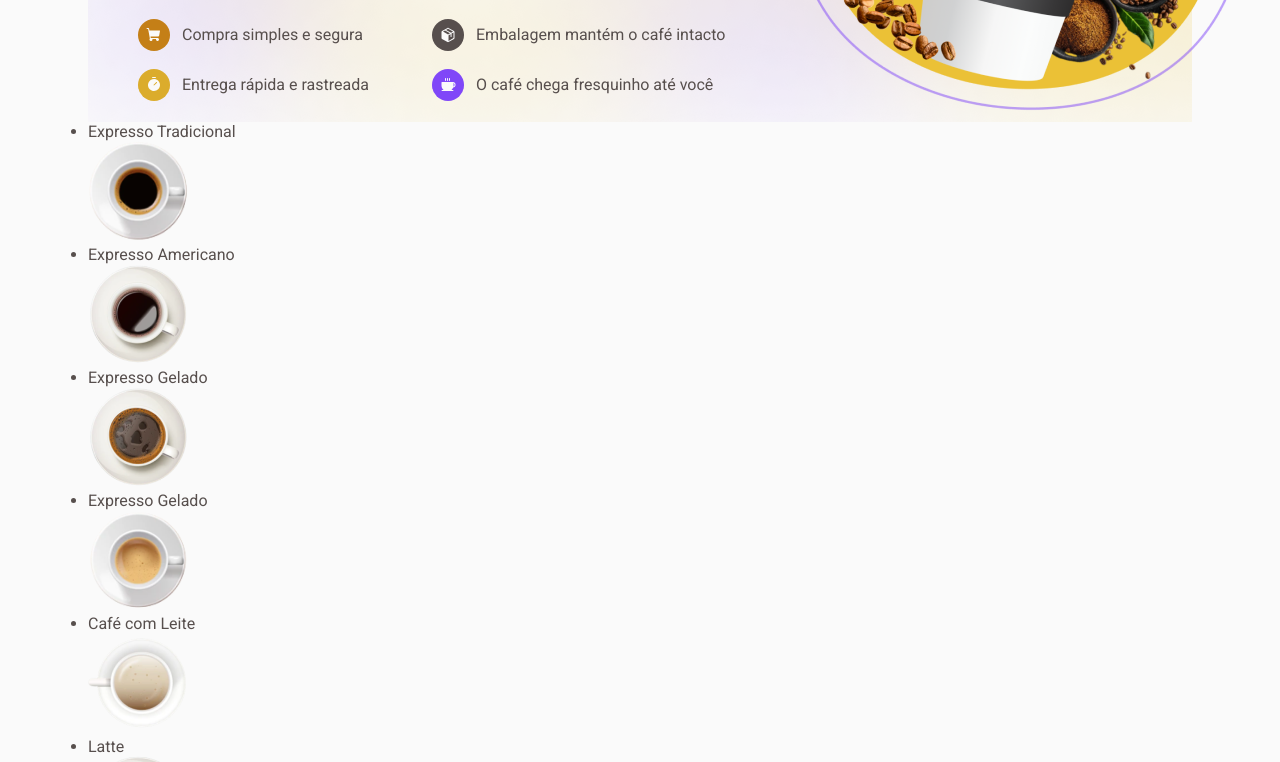
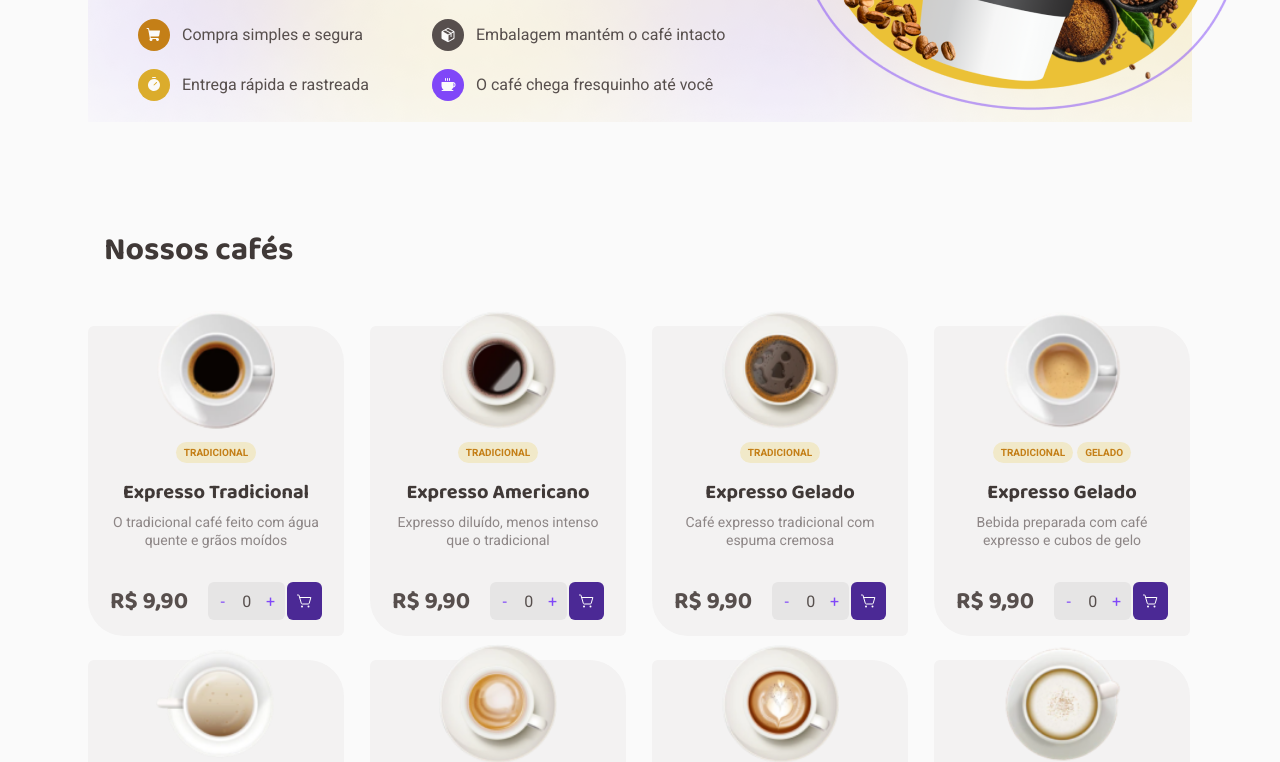
Before and after one commit to danield-dcc/coffee-delivery, a React (Vite) app: page / in a window 1280 px wide. Shown: the part 420-1182 px from the top of the page. Built offline with nearby package versions, Linux system fonts and the light colour scheme.

Commit message:
home page

```diff
--- a/db/db.json
+++ b/db/db.json
@@ -5,7 +5,7 @@
         "name": "Expresso Tradicional",
         "description": "O tradicional café feito com água quente e grãos moídos",
         "coffeeImageUrl": "/src/assets/CoffeeIcons/Tradicional.png",
-        "value":999
+        "value":990
     },
     {
         "id": 2,
@@ -13,7 +13,7 @@
         "name": "Expresso Americano",
         "description": "Expresso diluído, menos intenso que o tradicional",
         "coffeeImageUrl": "/src/assets/CoffeeIcons/Americano.png",
-        "value":999
+        "value":990
     },
     {
         "id": 3,
@@ -21,7 +21,7 @@
         "name": "Expresso Gelado",
         "description": "Café expresso tradicional com espuma cremosa",
         "coffeeImageUrl": "/src/assets/CoffeeIcons/Cafe-Gelado.png",
-        "value":999
+        "value":990
     },
     {
         "id": 4,
@@ -29,7 +29,7 @@
         "tags": ["Tradicional", "Gelado"],
         "description": "Bebida preparada com café expresso e cubos de gelo",
         "coffeeImageUrl": "/src/assets/CoffeeIcons/Expresso-Cremoso.png",
-        "value":999
+        "value":990
     },
     {
         "id": 5,
@@ -37,7 +37,7 @@
         "tags": ["Tradicional", "Com Leite"],
         "description": "Meio a meio de expresso tradicional com leite vaporizado",
         "coffeeImageUrl": "/src/assets/CoffeeIcons/Cafe-com-Leite.png",
-        "value":999
+        "value":990
     },
     {
         "id": 6,
@@ -45,7 +45,7 @@
         "tags": ["Tradicional", "Com Leite"],
         "description": "Uma dose de café expresso com o dobro de leite e espuma cremosa",
         "coffeeImageUrl": "/src/assets/CoffeeIcons/Latte.png",
-        "value":999
+        "value":990
     },
     {
         "id": 7,
@@ -53,7 +53,7 @@
         "tags": ["Tradicional", "Com Leite"],
         "description": "Bebida com canela feita de doses iguais de café, leite e espuma",
         "coffeeImageUrl": "/src/assets/CoffeeIcons/Capuccino.png",
-        "value":999
+        "value":990
     },
     {
         "id": 8,
@@ -61,7 +61,7 @@
         "tags": ["Tradicional", "Com Leite"],
         "description": "Café expresso misturado com um pouco de leite quente e espuma",
         "coffeeImageUrl": "/src/assets/CoffeeIcons/Macchiato.png",
-        "value":999
+        "value":990
     },
     {
         "id": 9,
@@ -69,7 +69,7 @@
         "tags": ["Tradicional", "Com Leite"],
         "description": "Café expresso com calda de chocolate, pouco leite e espuma",
         "coffeeImageUrl": "/src/assets/CoffeeIcons/Mochaccino.png",
-        "value":999
+        "value":990
     },
     {
         "id": 10,
@@ -77,7 +77,7 @@
         "tags": ["Especial", "Com Leite"],
         "description": "Bebida feita com chocolate dissolvido no leite quente e café",
         "coffeeImageUrl": "/src/assets/CoffeeIcons/Chocolate-Quente.png",
-        "value":999
+        "value":990
     },
     {
         "id": 11,
@@ -85,7 +85,7 @@
         "tags": ["Especial", "Alcoolico", "Gelado"],
         "description": "Drink gelado de café expresso com rum, creme de leite e hortelã",
         "coffeeImageUrl": "/src/assets/CoffeeIcons/Cubano.png",
-        "value":999
+        "value":990
     },
     {
         "id": 12,
@@ -93,7 +93,7 @@
         "tags": ["Especial"],
         "description": "Bebida adocicada preparada com café e leite de coco",
         "coffeeImageUrl": "/src/assets/CoffeeIcons/Havaiano.png",
-        "value":999
+        "value":990
     },
     {
         "id": 13,
@@ -101,7 +101,7 @@
         "tags": ["Especial"],
         "description": "Bebida preparada com grãos de café árabe e especiarias",
         "coffeeImageUrl": "/src/assets/CoffeeIcons/Arabe.png",
-        "value":999
+        "value":990
     },
     {
         "id": 14,
@@ -109,7 +109,7 @@
         "tags": ["Especial", "Alcoolico"],
         "description": "Bebida a base de café, uísque irlandês, açúcar e chantilly",
         "coffeeImageUrl": "/src/assets/CoffeeIcons/Irlandes.png",
-        "value":999
+        "value":990
     }
 
 ]
--- /dev/null
+++ b/src/components/CoffeeCard/index.tsx
@@ -0,0 +1,76 @@
+import { useState } from 'react'
+import { moneyFormatter } from '../../utils/moneyFormater'
+import {
+  CardBuyOutContent,
+  CardContainer,
+  CardSubTittle,
+  CardTag,
+  CardTittle,
+  CardImg,
+  TagWrapper,
+  AddCoffeeButton,
+  ShowTotalCoffees,
+  SubtractCoffeeButton,
+  CartButton,
+} from './styles'
+import { ShoppingCartSimple } from 'phosphor-react'
+
+interface CoffeeCardProps {
+  image: string
+  tittle: string
+  subTittle: string
+  value: number
+  tag: string[]
+}
+
+export function CoffeeCard({
+  image,
+  subTittle,
+  tittle,
+  value,
+  tag,
+}: CoffeeCardProps) {
+  const [totalSelectedCoffees, setTotalSelectedCoffees] = useState(0)
+  return (
+    <CardContainer>
+      <CardImg src={image} alt="" />
+
+      <TagWrapper>
+        {tag.map((item) => (
+          <CardTag key={item}>
+            <p>{item}</p>
+          </CardTag>
+        ))}
+      </TagWrapper>
+
+      <CardTittle>{tittle}</CardTittle>
+      <CardSubTittle>{subTittle}</CardSubTittle>
+      <CardBuyOutContent>
+        <span>{moneyFormatter.format(value / 100)}</span>
+
+        <SubtractCoffeeButton
+          onClick={
+            totalSelectedCoffees > 0
+              ? () => setTotalSelectedCoffees((oldV) => oldV - 1)
+              : undefined
+          }
+        >
+          <p>-</p>
+        </SubtractCoffeeButton>
+        <ShowTotalCoffees>
+          <p>{totalSelectedCoffees}</p>
+        </ShowTotalCoffees>
+
+        <AddCoffeeButton
+          onClick={() => setTotalSelectedCoffees((oldV) => oldV + 1)}
+        >
+          <p>+</p>
+        </AddCoffeeButton>
+
+        <CartButton>
+          <ShoppingCartSimple />
+        </CartButton>
+      </CardBuyOutContent>
+    </CardContainer>
+  )
+}
--- /dev/null
+++ b/src/components/CoffeeCard/styles.ts
@@ -0,0 +1,156 @@
+import styled from 'styled-components'
+
+export const CardContainer = styled.div`
+  display: flex;
+  flex-direction: column;
+  height: 19.375rem;
+  max-width: 16rem;
+  border-radius: 6px 36px 6px 36px;
+  background-color: ${(props) => props.theme.baseCard};
+`
+
+export const CardImg = styled.img`
+  width: 7.5rem;
+  width: 7.5rem;
+  margin: 0 auto;
+  margin-top: -1rem;
+`
+export const TagWrapper = styled.div`
+  display: flex;
+  margin: 0 auto;
+  gap: 0.25rem;
+`
+export const CardTag = styled.div`
+  display: flex;
+  align-items: center;
+  justify-content: center;
+  background-color: ${(props) => props.theme.yellowLight};
+  border-radius: 16px;
+  margin: 0 auto;
+  padding: 0.25rem 0.5rem;
+  margin-top: 12px;
+
+  p {
+    text-transform: uppercase;
+    color: ${(props) => props.theme.yellowDark};
+    font-size: ${(props) => props.theme.roboto.fontSize.tag};
+    line-height: ${(props) => props.theme.roboto.lineHeight.tag};
+    font-weight: ${(props) => props.theme.roboto.weight.tag};
+  }
+`
+
+export const CardTittle = styled.p`
+  display: flex;
+  align-self: center;
+  margin-top: 1rem;
+
+  font-family: 'Baloo 2';
+  color: ${(props) => props.theme.baseSubtitle};
+  font-size: ${(props) => props.theme.ballo.fontSize.s};
+  line-height: ${(props) => props.theme.ballo.lineHeight.default};
+  font-weight: ${(props) => props.theme.ballo.weight.s};
+`
+
+export const CardSubTittle = styled.p`
+  display: flex;
+  text-align: center;
+  margin: 0.5rem 1.25rem 0;
+  color: ${(props) => props.theme.baseLabel};
+  font-size: ${(props) => props.theme.roboto.fontSize.s};
+  line-height: ${(props) => props.theme.roboto.lineHeight.s};
+  font-weight: ${(props) => props.theme.roboto.weight.m};
+`
+
+export const CardBuyOutContent = styled.div`
+  display: flex;
+  align-items: center;
+  justify-content: center;
+
+  margin: 2.062rem 22px 20px 22px;
+
+  span {
+    font-family: 'Baloo 2';
+    color: ${(props) => props.theme.baseText};
+    font-size: 1.5rem;
+  }
+`
+
+export const AddCoffeeButton = styled.button`
+  display: flex;
+  align-items: center;
+  justify-content: center;
+  border: none;
+  background-color: ${(props) => props.theme.baseButton};
+  border-radius: 0 6px 6px 0;
+
+  height: 2.375rem;
+  width: 2rem;
+
+  &:focus {
+    border: 1.5px solid ${(props) => props.theme.purpleDark};
+  }
+
+  &:hover {
+    p {
+      color: ${(props) => props.theme.purpleDark};
+    }
+  }
+
+  p {
+    color: ${(props) => props.theme.purple};
+  }
+`
+
+export const SubtractCoffeeButton = styled.button`
+  display: flex;
+  align-items: center;
+  justify-content: center;
+  border: none;
+  background-color: ${(props) => props.theme.baseButton};
+  border-radius: 6px 0 0 6px;
+  margin-left: 20px;
+
+  height: 2.375rem;
+  width: 2rem;
+
+  &:focus {
+    border: 1.5px solid ${(props) => props.theme.purpleDark};
+  }
+
+  &:hover {
+    p {
+      color: ${(props) => props.theme.purpleDark};
+    }
+  }
+
+  p {
+    color: ${(props) => props.theme.purple};
+  }
+`
+
+export const ShowTotalCoffees = styled.div`
+  display: flex;
+  align-items: center;
+  justify-content: center;
+  background-color: ${(props) => props.theme.baseButton};
+
+  height: 2.375rem;
+  width: 1.25rem;
+`
+
+export const CartButton = styled.button`
+  display: flex;
+  align-items: center;
+  justify-content: center;
+  background-color: ${(props) => props.theme.purpleDark};
+  margin-left: 2px;
+  border: none;
+
+  width: 38px;
+  height: 38px;
+  border-radius: 6px;
+
+  svg {
+    color: #fff;
+  }
+`
--- a/src/pages/home/index.tsx
+++ b/src/pages/home/index.tsx
@@ -2,10 +2,12 @@ import {
   Content,
   ContentSubTitle,
   ContentTittle,
+  DisplayCofferCards,
   HeroSectionContainer,
   HomeContainer,
   IconWrapper,
   ItemWrapper,
+  ListAllCoffees,
   MainImage,
   Wrapper,
 } from './styles'
@@ -17,6 +19,7 @@ import mugCoffee from '../../assets/HeroSection/MugCoffee.svg'
 import coffeDelivery from '../../assets/HeroSection/CoffeDelivery.png'
 
 import data from '../../../db/db.json'
+import { CoffeeCard } from '../../components/CoffeeCard'
 
 export function Home() {
   // console.log(coffes)
@@ -65,14 +68,20 @@ export function Home() {
         </HomeContainer>
       </HeroSectionContainer>
 
-      <ul>
+      <ListAllCoffees>Nossos cafés</ListAllCoffees>
+
+      <DisplayCofferCards>
         {data.map((items) => (
-          <>
-            <li key={items.id}>{items.name}</li>
-            <img src={items.coffeeImageUrl} alt="" />
-          </>
+          <CoffeeCard
+            key={items.id}
+            tittle={items.name}
+            subTittle={items.description}
+            tag={items.tags}
+            value={items.value}
+            image={items.coffeeImageUrl}
+          />
         ))}
-      </ul>
+      </DisplayCofferCards>
     </>
   )
 }
--- a/src/pages/home/styles.ts
+++ b/src/pages/home/styles.ts
@@ -94,3 +94,20 @@ export const MainImage = styled.div`
     width: 29.75rem;
   }
 `
+
+export const ListAllCoffees = styled.p`
+  font-family: 'Baloo 2';
+  font-size: ${(props) => props.theme.ballo.fontSize.l};
+  font-weight: ${(props) => props.theme.ballo.weight.l};
+  line-height: ${(props) => props.theme.ballo.lineHeight.default};
+  color: ${(props) => props.theme.baseSubtitle};
+  margin-top: 6.75rem;
+  margin-left: 1rem;
+`
+
+export const DisplayCofferCards = styled.div`
+  display: grid;
+  grid-template-columns: repeat(4, 1fr);
+  gap: 1.5rem;
+  padding-top: 3.375rem;
+`
--- a/src/styles/theme/default.ts
+++ b/src/styles/theme/default.ts
@@ -1,7 +1,7 @@
 export const defaultTheme = {
   white: '#fff',
 
-  baseButton: '##E6E5E5',
+  baseButton: '#E6E5E5',
   baseInput: '#EDEDED',
   baseCard: '#F3F2F2',
   background: '#FAFAFA',
@@ -46,7 +46,7 @@ export const defaultTheme = {
       m: '16px',
       s: '14px',
       xs: '12px',
-      tag: '20px',
+      tag: '10px',
       buttonG: '14px',
       buttonM: '12px',
     },
--- /dev/null
+++ b/src/utils/moneyFormater.ts
@@ -0,0 +1,4 @@
+export const moneyFormatter = new Intl.NumberFormat('pt-BR', {
+  style: 'currency',
+  currency: 'BRL',
+})
```
